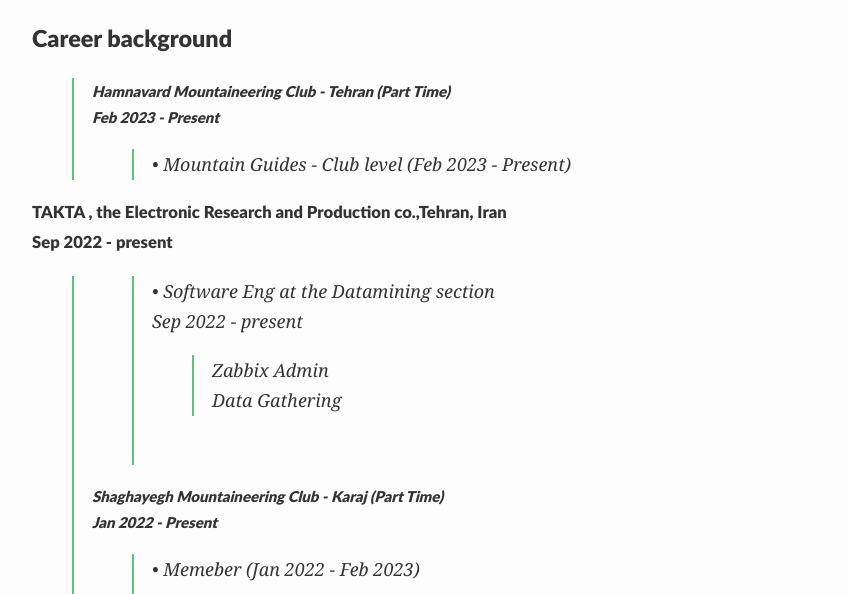
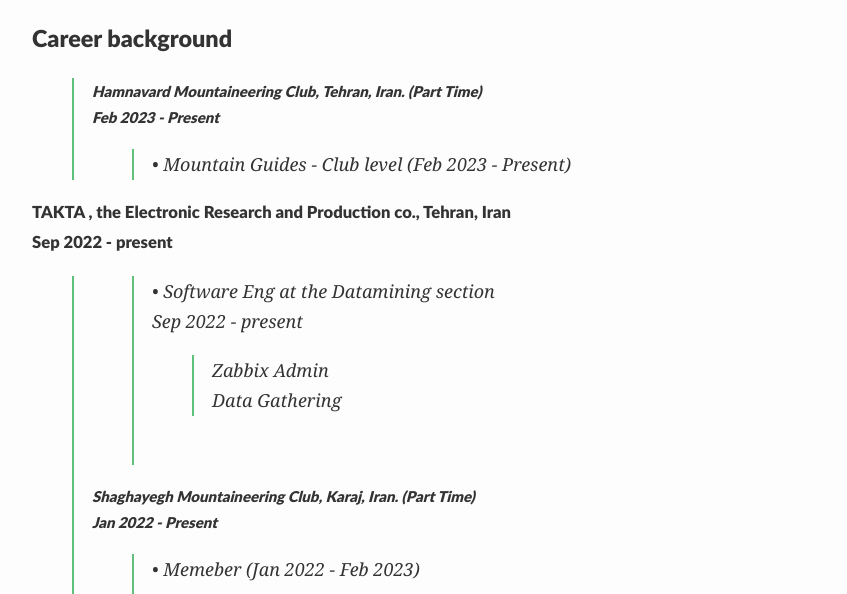
Before and after one commit to KavehRS/website, a Jekyll site: the page built from index.md, in a window 1280 px wide and 900 px high, scrolled down 235 px. Shown: the part 178-772 px from the top of the window, without its empty margins (208-1055 px from the left). Built offline with Jekyll 4.4.1, drawn with Linux system fonts in a browser that asks for light colours; nearby versions of some CDN libraries; our own code applies the rules of GitHub Pages for plain Markdown files.

Commit message:
Update index.md

```diff
--- a/index.md
+++ b/index.md
@@ -20,13 +20,13 @@
 ### Career background
 >
 >
-##### Hamnavard Mountaineering Club - Tehran (Part Time) <br> Feb 2023 - Present<br>
+##### Hamnavard Mountaineering Club, Tehran, Iran. (Part Time) <br> Feb 2023 - Present<br>
 >> •  Mountain Guides - Club level (Feb 2023 - Present)   <br>
 >>>
 >
 >
 
-##### TAKTA , the Electronic Research and Production co.,Tehran, Iran<br> Sep 2022 - present<br>
+##### TAKTA , the Electronic Research and Production co., Tehran, Iran<br> Sep 2022 - present<br>
 >> •	Software Eng at the Datamining section<br>  Sep 2022 - present<br>
 >>> Zabbix Admin<br>
 >>> Data Gathering <br>
@@ -34,7 +34,7 @@
 >> ‌ <br>
 >
 >
-##### Shaghayegh Mountaineering Club - Karaj (Part Time) <br> Jan 2022 - Present<br>
+##### Shaghayegh Mountaineering Club, Karaj, Iran. (Part Time) <br> Jan 2022 - Present<br>
 >> •  Memeber (Jan 2022 - Feb 2023)   <br>
 >>> Rock Climber, Ice Climber &   Mountaineer <br>
 >> <br>
```
